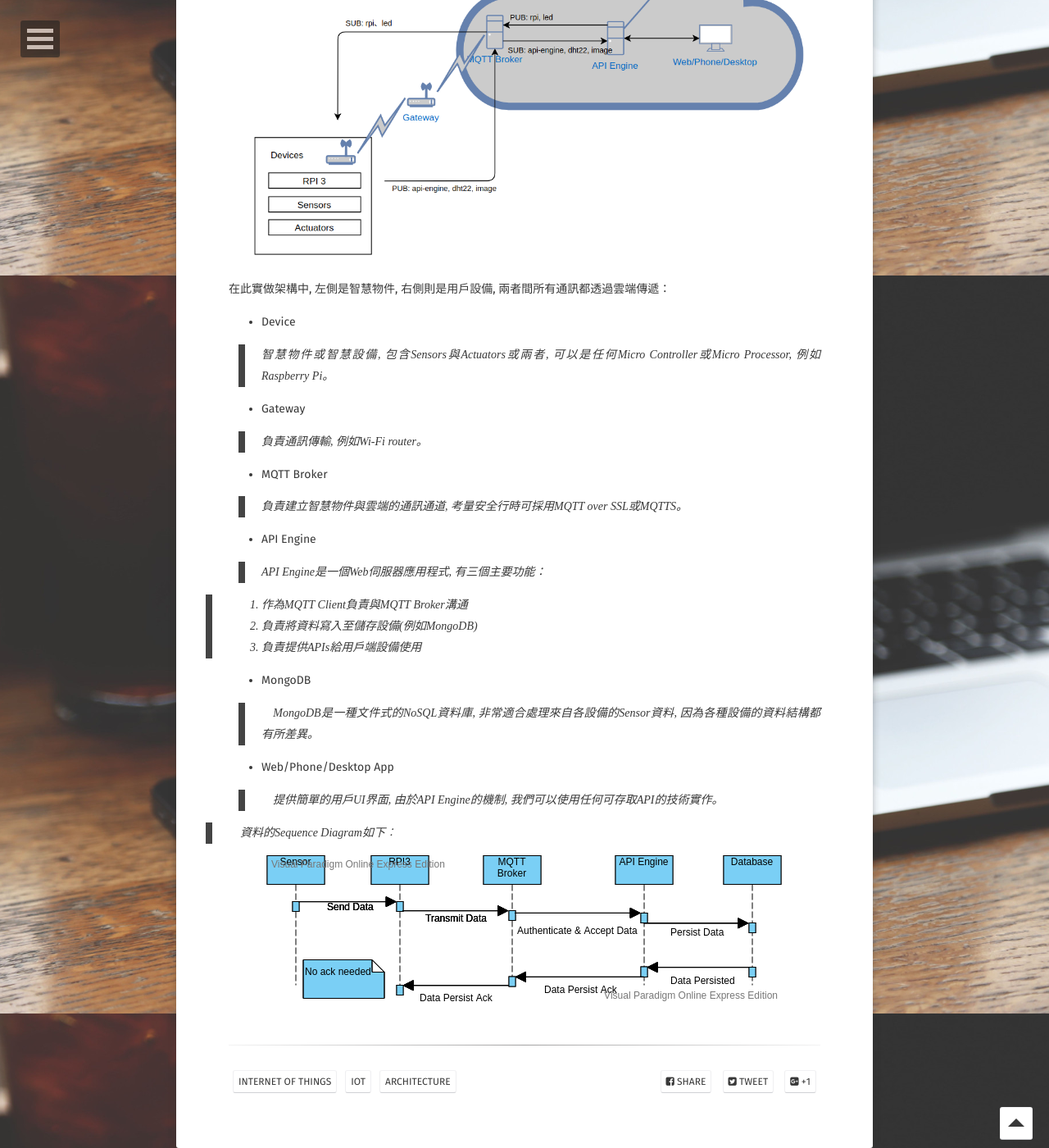
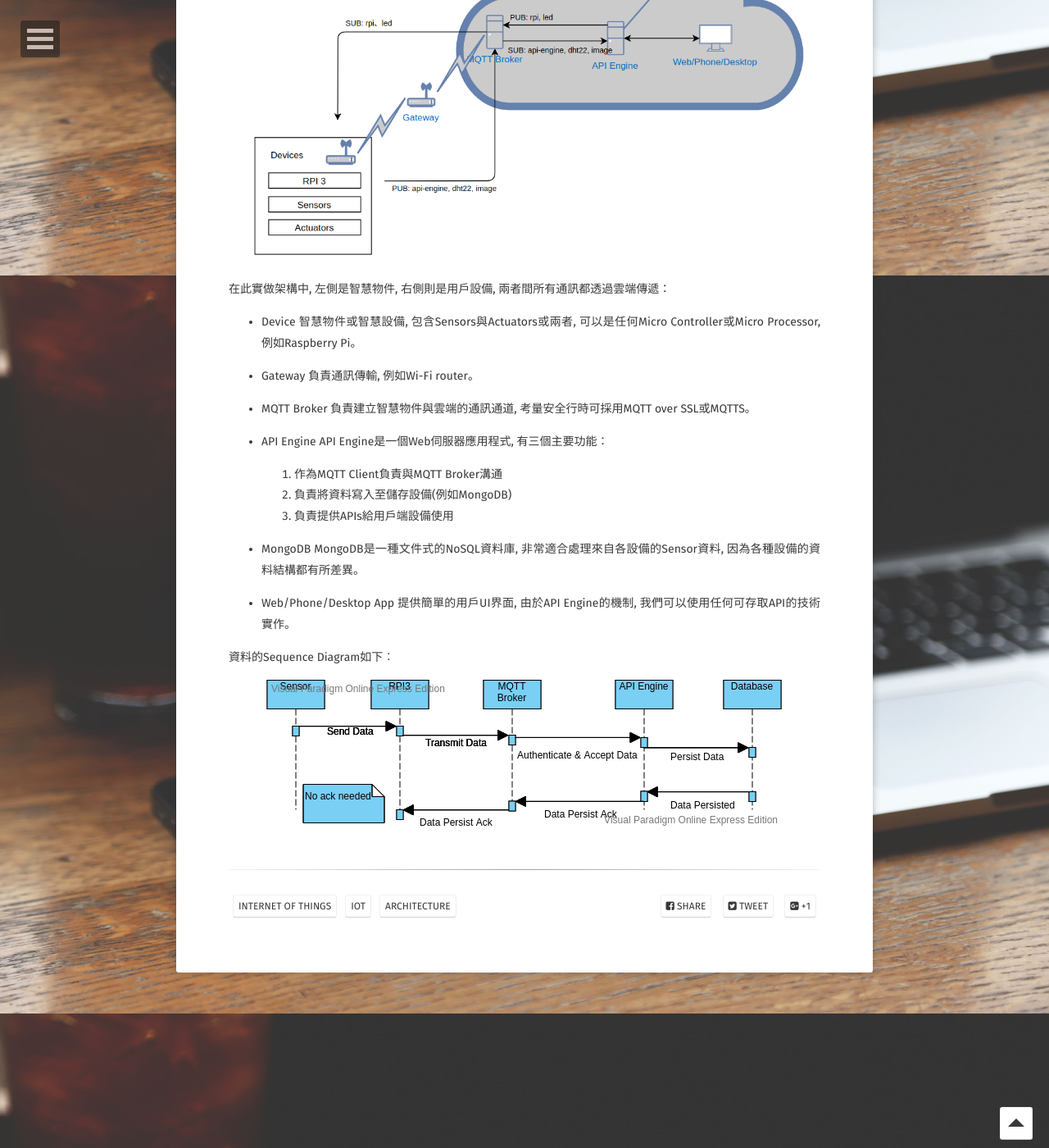
Before and after one commit to kisekitw/kisekitw.github.io, a Jekyll site: the page built from _posts/2019-03-14-Internet of Thing參考架構.md, in a window 1280 px wide and 1400 px high, scrolled down 564 px. Shown: the whole window at 82% size. Built offline with Jekyll 4.4.1, drawn with Linux system fonts in a browser that asks for light colours; some web fonts are replaced.

Commit message:
added iot 參考架構

```diff
--- a/_posts/2019-03-14-Internet of Thing參考架構.md
+++ b/_posts/2019-03-14-Internet of Thing參考架構.md
@@ -17,27 +17,27 @@ IoT參考架構包含硬體, 韌體(執行於硬體上的軟體), MQTT Broker, A
 在此實做架構中, 左側是智慧物件, 右側則是用戶設備, 兩者間所有通訊都透過雲端傳遞：
 
 * Device
-> 智慧物件或智慧設備, 包含Sensors與Actuators或兩者, 可以是任何Micro Controller或Micro Processor, 例如Raspberry Pi。
+智慧物件或智慧設備, 包含Sensors與Actuators或兩者, 可以是任何Micro Controller或Micro Processor, 例如Raspberry Pi。
 
 * Gateway
-> 負責通訊傳輸, 例如Wi-Fi router。
+負責通訊傳輸, 例如Wi-Fi router。
 
 * MQTT Broker
-> 負責建立智慧物件與雲端的通訊通道, 考量安全行時可採用MQTT over SSL或MQTTS。
+負責建立智慧物件與雲端的通訊通道, 考量安全行時可採用MQTT over SSL或MQTTS。
 
 * API Engine
-> API Engine是一個Web伺服器應用程式, 有三個主要功能：
+API Engine是一個Web伺服器應用程式, 有三個主要功能：
 
->> 1. 作為MQTT Client負責與MQTT Broker溝通
->> 2. 負責將資料寫入至儲存設備(例如MongoDB)
->> 3. 負責提供APIs給用戶端設備使用
+    1. 作為MQTT Client負責與MQTT Broker溝通
+    2. 負責將資料寫入至儲存設備(例如MongoDB)
+    3. 負責提供APIs給用戶端設備使用
 
 * MongoDB
->　MongoDB是一種文件式的NoSQL資料庫, 非常適合處理來自各設備的Sensor資料, 因為各種設備的資料結構都有所差異。
+MongoDB是一種文件式的NoSQL資料庫, 非常適合處理來自各設備的Sensor資料, 因為各種設備的資料結構都有所差異。
 
 * Web/Phone/Desktop App
->　提供簡單的用戶UI界面, 由於API Engine的機制, 我們可以使用任何可存取API的技術實作。
+提供簡單的用戶UI界面, 由於API Engine的機制, 我們可以使用任何可存取API的技術實作。
 
->　資料的Sequence Diagram如下︰
+資料的Sequence Diagram如下︰
 
 ![Alt text](https://github.com/kisekitw/kisekitw.github.io/blob/master/assets/img/1080314/DataflowFromSensorToDB.png?raw=true "Dataflow From Sensor to DB")
```
